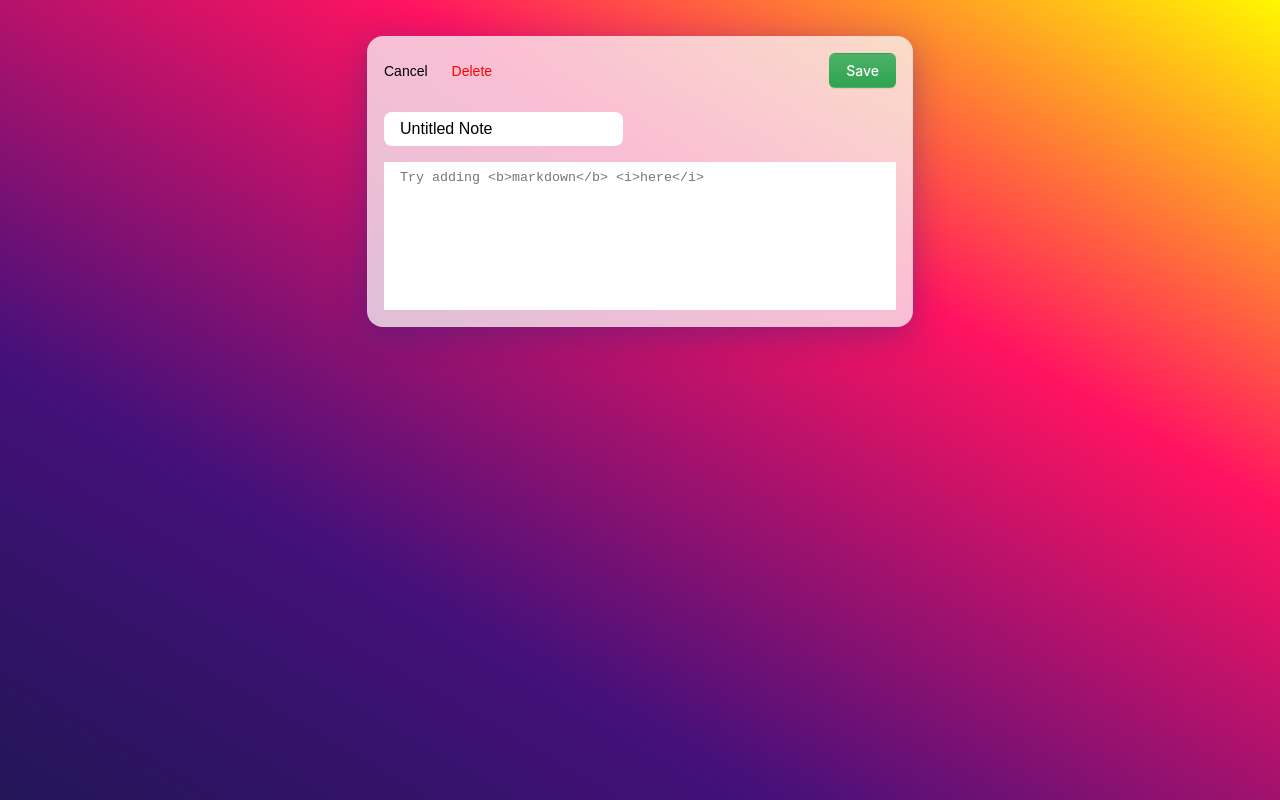
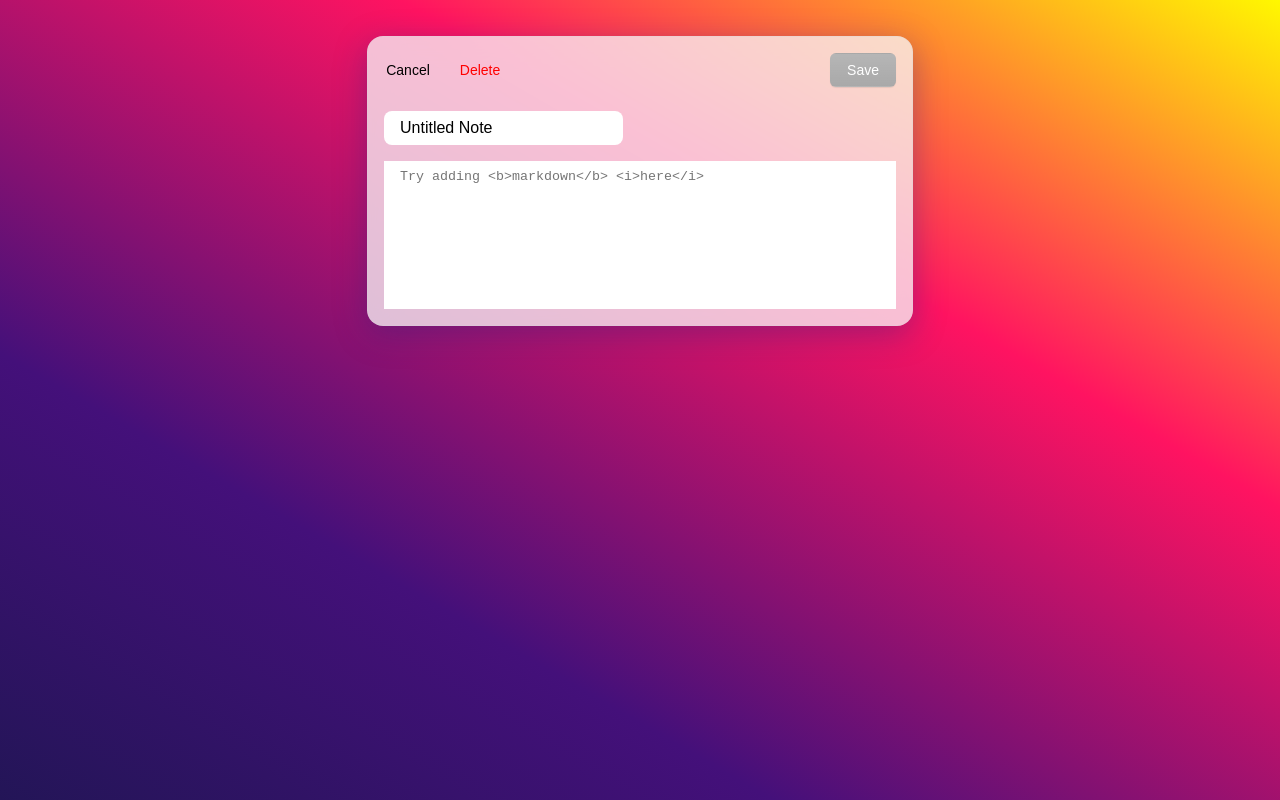
Before and after one commit to hedwardd/markdown-notes, a React (Create React App) app: page / in a window 1280 px wide. Both pictures are taken after a click on the button "New Note". Built offline with nearby package versions, Linux system fonts and the light colour scheme.

Commit message:
Add save button disable state, more styling tweaks

```diff
--- a/src/App.css
+++ b/src/App.css
@@ -68,7 +68,7 @@
 }
 
 .btn {
-  min-width: var(--layout-6);
+  min-width: var(--layout-7);
   background: none;
   border: none;
   font-size: var(--font-size-2);
@@ -86,13 +86,16 @@
   box-shadow: 0 1px 1px rgb(18 21 26 / 8%);
   color: #fff;
   font-weight: 500;
-  font-family: Inter;
+}
+
+.btn-primary--disabled {
+  background-color: darkgrey;
 }
 
 .btn-edit {
-  background: rgba(249, 250, 251, 0.1);;
+  background: rgba(249, 250, 251, 0.1);
   color: #d18809;
-  border: 1px solid var(--glass-background);
+  border: 1px solid #d18809;
 }
 
 .btn-delete {
--- a/src/views/NoteView.tsx
+++ b/src/views/NoteView.tsx
@@ -19,6 +19,8 @@ export default function NoteView({ state, dispatch }: Props): JSX.Element {
   };
 
   const { currentNoteIndex, editorBodyText, editorTitleText, notes } = state;
+  const { title, body } = notes[currentNoteIndex!];
+  const hasMadeEdit = title !== editorTitleText || body !== editorBodyText;
 
   return (
     <div className="note-container">
@@ -52,16 +54,19 @@ export default function NoteView({ state, dispatch }: Props): JSX.Element {
         {isEditing ? (
           <button
             type="submit"
+            className={`btn btn-primary ${
+              !hasMadeEdit && "btn-primary--disabled"
+            }`}
             onClick={() => dispatch({ type: "SAVE_EDIT" })}
-            className="btn btn-primary"
+            disabled={!hasMadeEdit}
           >
             Save
           </button>
         ) : (
           <button
             type="button"
+            className="btn btn-primary btn-edit"
             onClick={() => dispatch({ type: "START_EDIT" })}
-            className="btn btn-primary btn-edit"
           >
             Edit
           </button>
@@ -77,7 +82,7 @@ export default function NoteView({ state, dispatch }: Props): JSX.Element {
             placeholder="Note Title"
           />
         ) : (
-          <h3 className="note-title__text">{notes[currentNoteIndex!].title}</h3>
+          <h3 className="note-title__text">{title}</h3>
         )}
       </div>
 
@@ -93,7 +98,7 @@ export default function NoteView({ state, dispatch }: Props): JSX.Element {
           <div
             className="note-body-display"
             dangerouslySetInnerHTML={{
-              __html: marked(notes[currentNoteIndex!].body),
+              __html: marked(body),
             }}
           />
         )}
```
